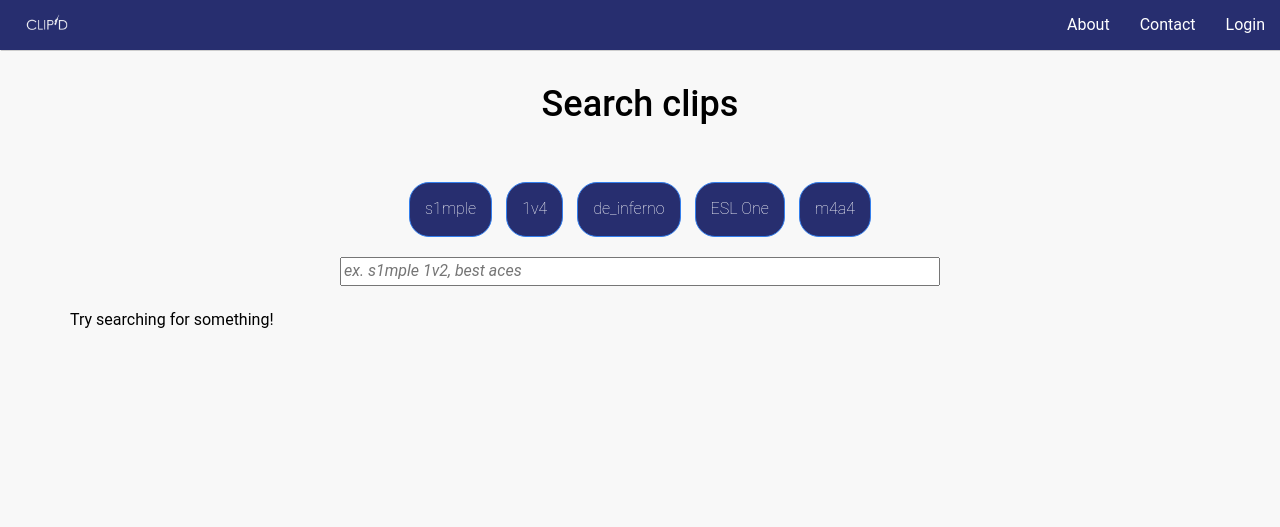
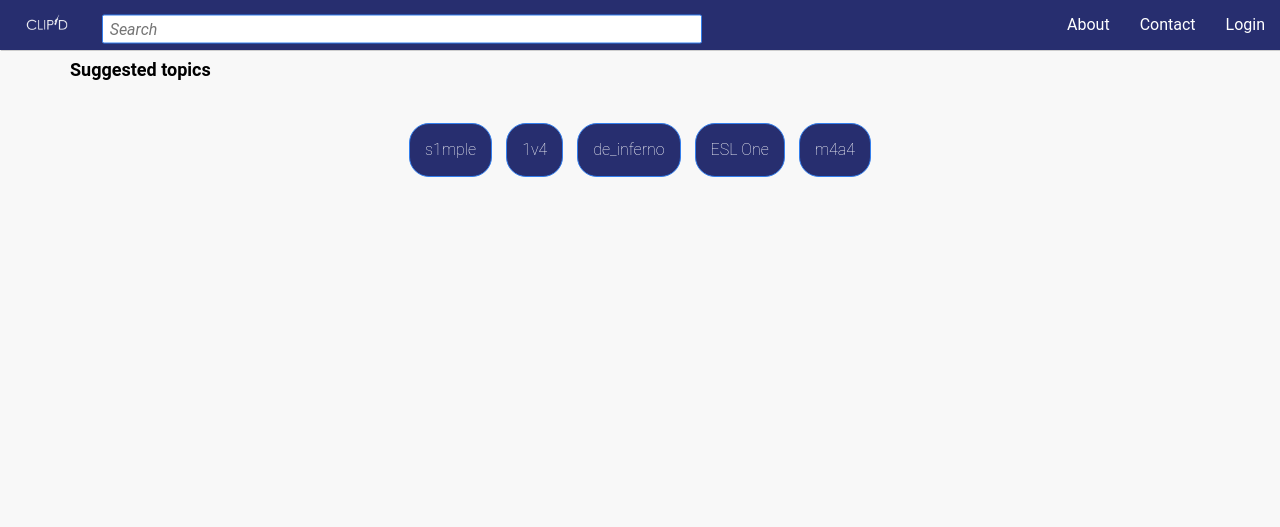
Before and after one commit to robbie-a-freeman/clipd-backend, a Flask app: page / in a window 1280 px wide. Shown: the top 527 px of the page. Run offline with Flask 2, Linux system fonts and the light colour scheme; a database or web service that is not in the repository returns one stand-in record (values such as "Sample title"); some libraries are stand-ins or nearby versions.

Commit message:
move search bar into top of page, add sections to front page

```diff
--- a/static/css/customstyle.css
+++ b/static/css/customstyle.css
@@ -142,6 +142,16 @@ iframe {
   font-size: 18px;
 }
 
+#headerSearch {
+  -ms-transform: translateY(+50%);
+  transform: translateY(+50%);
+  margin-left:20px;
+  border-radius: 2px;
+  border: 1px solid #337FED;
+  line-height:25px;
+  text-indent:5px;
+}
+
 .querySuggestion {
   background: #272e6f;
   -webkit-border-radius: 20px;
@@ -189,3 +199,8 @@ iframe {
   width: 25%;
   padding: 10px;
 }
+
+h4, .frontpageHeader {
+  font-weight:bold;
+  text-align:justify;
+}
--- a/templates/base.html
+++ b/templates/base.html
@@ -23,8 +23,11 @@
       <a href="/"><img style="margin:0px;" src="../static/img/clipdheader.png"></a>
     </div>
     <div class="collapse navbar-collapse" id="myNavbar">
-      <ul class="nav navbar-nav">
-      </ul>
+      <div class="nav navbar-nav">
+        <form>
+          <input onkeypress="javascript: return (event.which == 13 ? false : true);console.log(event.which)" style="width:600px;" type="text" placeholder="Search" id="headerSearch">
+        </form>
+      </div>
       <ul class="nav navbar-nav navbar-right">
         <li><a href="/about">About</a></li>
         <li><a href="/contact">Contact</a></li>
--- a/templates/history.html
+++ b/templates/history.html
@@ -34,11 +34,11 @@
 {% block content %}
 <meta id="rating-categories" categories="{{ categories }}">
 <div class="content container text-center">
-  <h1>Search clips</h1><br>
+  <h4 class="frontpageHeader">Suggested topics</h4><br>
   <script>
     function populateSearch(txt) {
-      document.getElementById("search").value = txt;
-      $('#search').keyup();
+      document.getElementById("headerSearch").value = txt;
+      $('#headerSearch').keyup();
     }
   </script>
   <!-- TODO automate -->
@@ -56,13 +56,8 @@
       </ul>
     {% endif %}
   {% endwith %}
-  <div class="search-container">
-    <form>
-      <input onkeypress="javascript: return (event.which == 13 ? false : true);console.log(event.which)" style="width:600px;" type="text" placeholder="ex. s1mple 1v2, best aces" id="search">
-    </form>
-  </div>
   <br>
-  <div id="results">Try searching for something!</div>
+  <div id="results"></div>
   <script src="../static/js/youtube.js"></script>
   <script>
     var previousText = "";
@@ -83,7 +78,7 @@
     if (uid == "") {
       uid = 0;
     }
-    $("#search").keyup(function() {
+    $("#headerSearch").keyup(function() {
       var text = $(this).val();
       if (previousText !== text && text.length > 2) {
         console.log("ajax  called");
@@ -94,6 +89,13 @@
             jsdata: text
           },
           success: function(response) {
+            // put header of results
+            $("#resultsHeader").remove();
+            var $h4 = $("<h4>", {class: "frontpageHeader"});
+            $($h4).attr("id", "resultsHeader")
+            $($h4).html("Results");
+            $($h4).insertBefore("#results");
+
             console.log("success called");
             var r = response;
             console.log(r);
```
